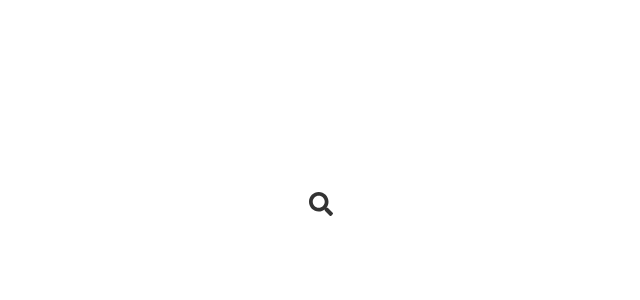
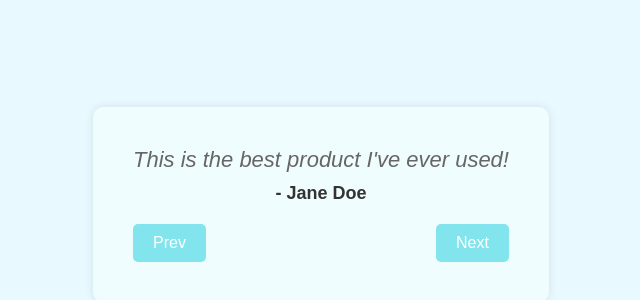
Before and after one commit to NithyaKrishnan08/small-react-projects, a React (Vite) app in the folder small-projects/: page / in a window 1280 px wide. Shown: the part 196-496 px from the top of the page, without its empty margins (319-959 px from the left). Built offline with nearby package versions, Linux system fonts and the light colour scheme; a web font is replaced by a local one.

Commit message:
Testimonial project

```diff
--- a/small-projects/src/App.jsx
+++ b/small-projects/src/App.jsx
@@ -1,22 +1,7 @@
-import Todo from './components/Todo.jsx'
-import Counter from './components/Counter.jsx'
-import Meals from './components/Meals.jsx'
-import Calculator from './components/Calculator.jsx'
-import ToggleBackground from './components/ToggleBackground.jsx'
-import HiddenSearchBar from './components/HiddenSearchBar.jsx'
+import Testimonials from "./components/Testimonials";
 
 function App() {
-
-  return (
-    <div>
-      {/* <Counter /> */}
-      {/* <Todo /> */}
-      {/* <Meals /> */}
-      {/* <Calculator /> */}
-      {/* <ToggleBackground /> */}
-      <HiddenSearchBar />
-    </div>
-  )
+  return <Testimonials />;
 }
 
-export default App
+export default App;
--- /dev/null
+++ b/small-projects/src/components/Testimonials.jsx
@@ -0,0 +1,47 @@
+import React, { useState } from "react";
+import "../styles/testimonials.css";
+
+function Testimonials() {
+  const [currentIndex, setCurrentIndex] = useState(0);
+  const testimonials = [
+    {
+      quote: "This is the best product I've ever used!",
+      author: "Jane Doe",
+    },
+    {
+      quote: "I highly recommend this product to everyone!",
+      author: "John Smith",
+    },
+    {
+      quote: "This product has completely changed my life!",
+      author: "Bob Johnson",
+    },
+  ];
+
+  const handlePrevClick = () => {
+    setCurrentIndex(
+      (currentIndex + testimonials.length - 1) % testimonials.length
+    );
+  };
+
+  const handleNextClick = () => {
+    setCurrentIndex((currentIndex + 1) % testimonials.length);
+  };
+
+  return (
+    <div className="testimonials">
+      <div className="testimonials-quote">
+        {testimonials[currentIndex].quote}
+      </div>
+      <div className="testimonials-author">
+        - {testimonials[currentIndex].author}
+      </div>
+      <div className="testimonials-nav">
+        <button onClick={handlePrevClick}>Prev</button>
+        <button onClick={handleNextClick}>Next</button>
+      </div>
+    </div>
+  );
+}
+
+export default Testimonials;
--- /dev/null
+++ b/small-projects/src/styles/testimonials.css
@@ -0,0 +1,61 @@
+* {
+  margin: 0;
+  padding: 0;
+  box-sizing: border-box;
+}
+
+body {
+  display: flex;
+  justify-content: center;
+  align-items: center;
+  height: 100vh;
+  background-color: #e8faff;
+}
+
+.testimonials {
+  margin: 0 auto;
+  text-align: center;
+  font-family: sans-serif;
+  border-radius: 10px;
+  padding: 40px;
+  box-shadow: 0 0 10px rgba(0, 0, 0, 0.1);
+  background-color: #f0fdfe;
+}
+
+.testimonials-quote {
+  font-size: 22px;
+  font-style: italic;
+  margin-bottom: 10px;
+  color: #666;
+}
+
+.testimonials-author {
+  font-size: 18px;
+  font-weight: bold;
+  margin-bottom: 20px;
+  color: #333;
+}
+
+.testimonials-nav {
+  display: flex;
+  justify-content: space-between;
+}
+
+.testimonials-nav button {
+  padding: 10px 20px;
+  border: none;
+  background-color: #82e5ee;
+  color: #fff;
+  font-size: 16px;
+  cursor: pointer;
+  border-radius: 5px;
+  transition: background-color 0.3s;
+}
+
+.testimonials-nav button:hover {
+  background-color: #037680;
+}
+
+.testimonials-nav button:active {
+  transform: scale(0.95);
+}
```
